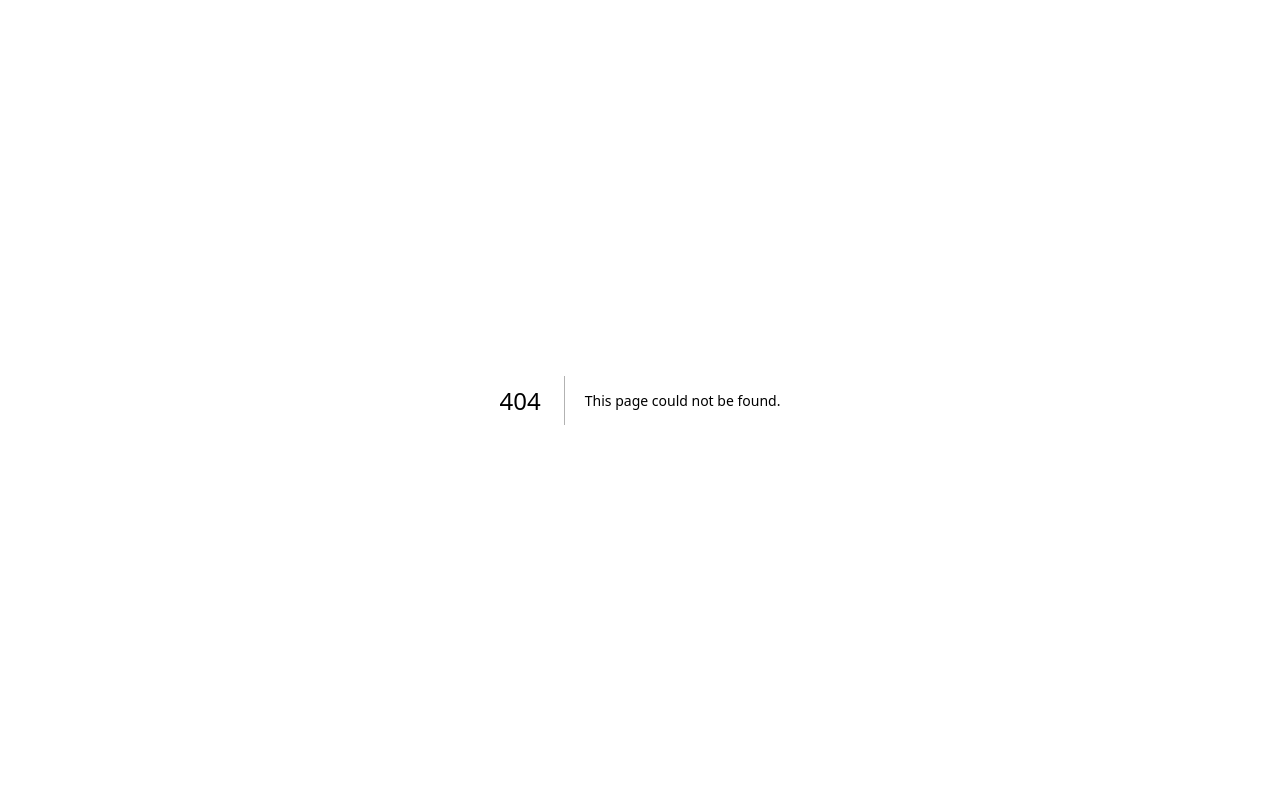
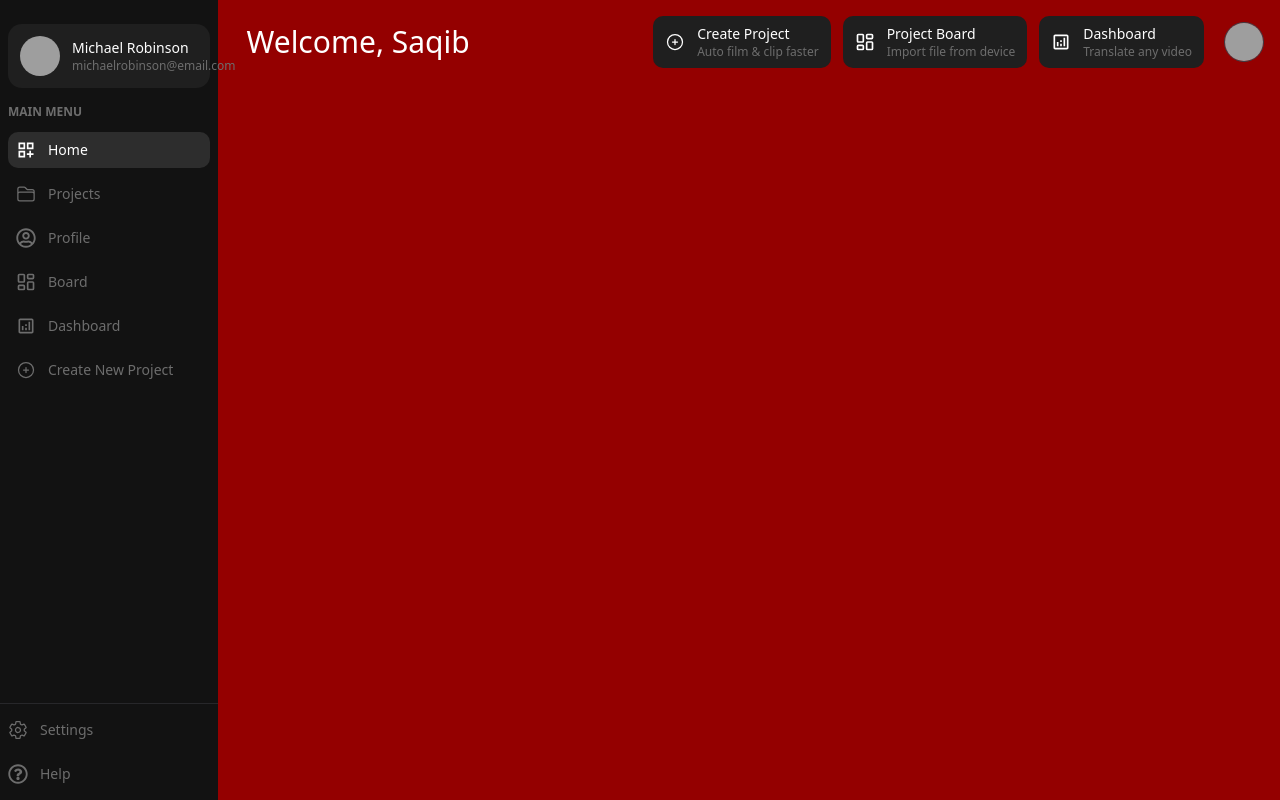
Before and after one commit to SaqibFarhanProgrammer/Sprinto-Task-Management-Next.js, a Next.js app: page /webapp/main/project in a window 1280 px wide. Before the commit this address had no page. Built offline with nearby package versions, Linux system fonts and the light colour scheme; grey boxes are pictures that could not be loaded.

Commit message:
ui changes

```diff
--- a/app/globals.css
+++ b/app/globals.css
@@ -1,5 +1,9 @@
 @import "tailwindcss";
 @import "tw-animate-css";
+
+.main{
+  background-color: #940000;
+}
 
 @custom-variant dark (&:is(.dark *));
 
--- a/app/layout.js
+++ b/app/layout.js
@@ -4,9 +4,7 @@ import "./globals.css";
 export default function RootLayout({ children }) {
   return (
     <html lang="en">
-      <body
-        className={`antialiased`}
-      >
+      <body className={`antialiased`} cz-shortcut-listen="true">
         {children}
       </body>
     </html>
--- /dev/null
+++ b/app/webapp/components-webapp/Main-Navbar.jsx
@@ -0,0 +1,56 @@
+import { HiOutlinePlusCircle } from "react-icons/hi2"
+import { LuLayoutDashboard } from "react-icons/lu"
+import { MdOutlineAnalytics } from "react-icons/md"
+
+function Main_Navbar() {
+
+  return (
+    <div className=" fixed right-0 top-0 w-[82vw] p-4 flex justify-between items-center flex-wrap">
+      <div>
+        <h1 className="text-2xl sm:text-3xl font-medium text-white">Welcome, Saqib</h1>
+      </div>
+
+      <div className="flex items-center gap-2 sm:gap-3 mt-3 sm:mt-0">
+        {/* Create Project */}
+        <div className="flex items-center gap-2 sm:gap-3 bg-[#1F1F1F] py-2 px-3 rounded-lg cursor-pointer hover:bg-[#2D2D2D] transition-all duration-200">
+          <HiOutlinePlusCircle className="text-white text-xl" />
+          <div className="hidden sm:block">
+            <p className="text-white text-sm font-medium">Create Project</p>
+            <p className="text-[#6D6D6D] text-xs">Auto film & clip faster</p>
+          </div>
+        </div>
+
+        {/* Project Board */}
+        <div
+          className="flex items-center gap-2 sm:gap-3 bg-[#1F1F1F] py-2 px-3 rounded-lg cursor-pointer hover:bg-[#2D2D2D] transition-all duration-200"
+        >
+          <LuLayoutDashboard className="text-white text-xl" />
+          <div className="hidden sm:block">
+            <p className="text-white text-sm font-medium">Project Board</p>
+            <p className="text-[#6D6D6D] text-xs">Import file from device</p>
+          </div>
+        </div>
+
+        {/* Dashboard */}
+        <div className="flex items-center gap-2 sm:gap-3 bg-[#1F1F1F] py-2 px-3 rounded-lg cursor-pointer hover:bg-[#2D2D2D] transition-all duration-200">
+          <MdOutlineAnalytics className="text-white text-xl" />
+          <div className="hidden sm:block">
+            <p className="text-white text-sm font-medium">Dashboard</p>
+            <p className="text-[#6D6D6D] text-xs">Translate any video</p>
+          </div>
+        </div>
+
+        {/* Profile Image */}
+        <div className="ml-2">
+          <img
+            className="h-9 w-9 sm:h-10 sm:w-10 rounded-full object-cover cursor-pointer border border-zinc-700"
+            src="https://encrypted-tbn0.gstatic.com/images?q=tbn:ANd9GcSZMfraI81_QCr29PrFj5TdPi50BBmJwB9dbg&s"
+            alt="Profile"
+          />
+        </div>
+      </div>
+    </div>
+  )
+}
+
+export default Main_Navbar
--- a/app/webapp/components-webapp/Main.jsx
+++ /dev/null
@@ -1,9 +0,0 @@
-import React from 'react'
-
-function Main() {
-  return (
-    <div>Main</div>
-  )
-}
-
-export default Main
--- a/app/webapp/components-webapp/Sidebar.jsx
+++ b/app/webapp/components-webapp/Sidebar.jsx
@@ -1,3 +1,4 @@
+'use client'
 import { useState } from "react"
 import { MdOutlineDashboardCustomize, MdOutlineAnalytics } from "react-icons/md"
 import { HiOutlineFolder, HiOutlinePlusCircle } from "react-icons/hi2"
@@ -19,7 +20,7 @@ function Sidebar() {
       </button>
 
       <div
-        className={`fixed md:static top-0 left-0 z-40 h-full md:h-[98vh] bg-[#121212] p-2 rounded-2xl flex flex-col justify-between transform transition-transform duration-300 ease-in-out
+        className={`fixed  top-0 left-0 z-40 h-[100vh] md:h-[100vh] bg-[#121212] p-2  flex flex-col justify-between transform transition-transform duration-300 ease-in-out
         ${open ? "translate-x-0" : "-translate-x-full"} md:translate-x-0 w-[70vw] sm:w-[50vw] md:w-[17vw]`}
       >
         <div className="top flex flex-col gap-4">
--- a/app/webapp/layout.js
+++ b/app/webapp/layout.js
@@ -1,3 +1,12 @@
+import Main_Navbar from "./components-webapp/Main-Navbar";
+import Sidebar from "./components-webapp/Sidebar";
+
 export default function webapplayout({ children }) {
-  return <div>{children}</div>;
+  return (
+    <div className="main h-screen w-full">
+      ,
+      {children}
+      <Sidebar/>
+    </div>
+  );
 }
--- /dev/null
+++ b/app/webapp/main/layout.js
@@ -0,0 +1,10 @@
+import Main_Navbar from "../components-webapp/Main-Navbar";
+
+export default function mainlayout({children}){
+    return (
+        <div>
+            <Main_Navbar/>
+            {children}
+        </div>
+    )
+}
--- /dev/null
+++ b/app/webapp/main/page.js
@@ -0,0 +1,12 @@
+import React from 'react'
+import Main_Navbar from '../components-webapp/Main-Navbar'
+
+function page() {
+  return (
+    <div className='flex'>
+
+    </div>
+  )
+}
+
+export default page
--- /dev/null
+++ b/app/webapp/main/project/page.js
@@ -0,0 +1,9 @@
+import React from 'react'
+
+function page() {
+  return (
+    <div></div>
+  )
+}
+
+export default page
--- a/app/webapp/page.js
+++ b/app/webapp/page.js
@@ -5,7 +5,6 @@ import Main from './components-webapp/Main'
 function page() {
   return (
     <div>
-        <Sidebar/>
         <Main/>
     </div>
   )
--- a/package.json
+++ b/package.json
@@ -17,6 +17,7 @@
     "next": "16.0.1",
     "react": "19.2.0",
     "react-dom": "19.2.0",
+    "react-icons": "^5.5.0",
     "tailwind-merge": "^3.3.1"
   },
   "devDependencies": {
```
Also changed, not shown: app/webapp/project/page.js (deleted), 1 other file (tests, documents, lock files or other folders).
